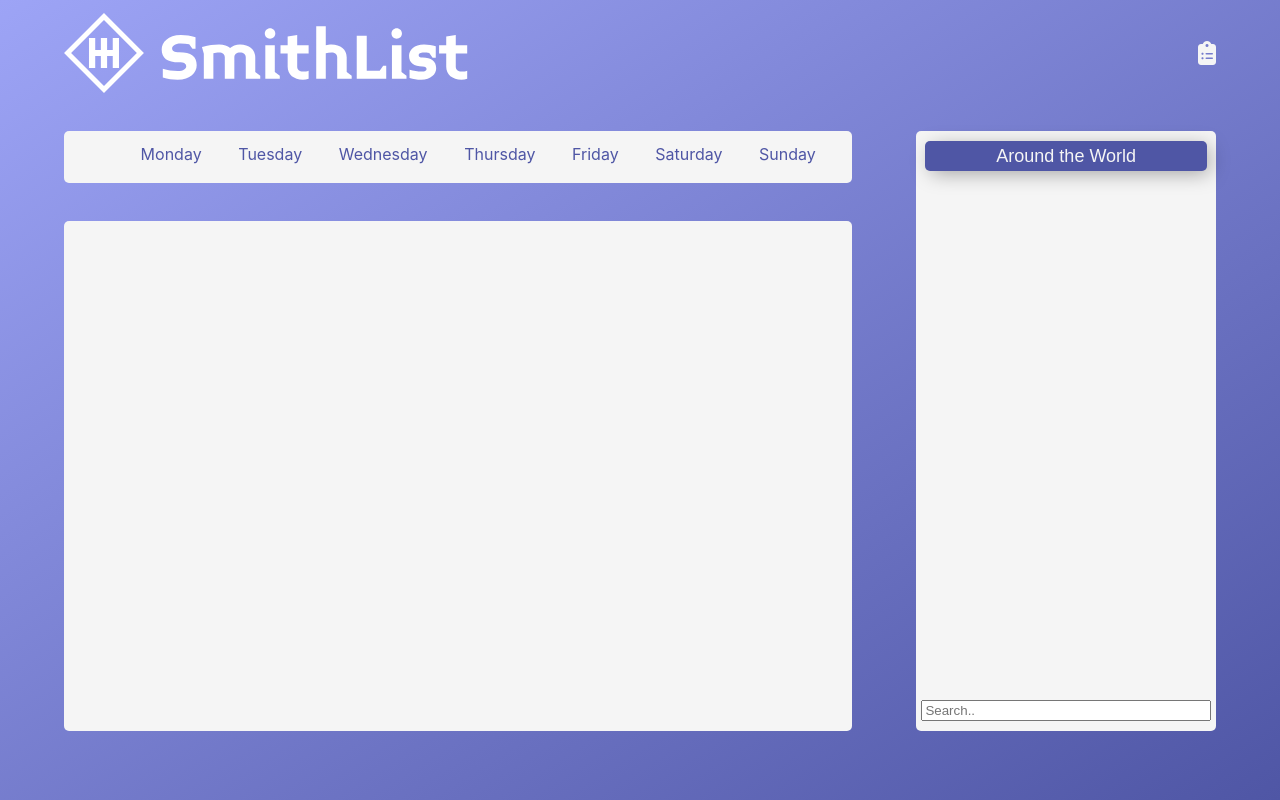
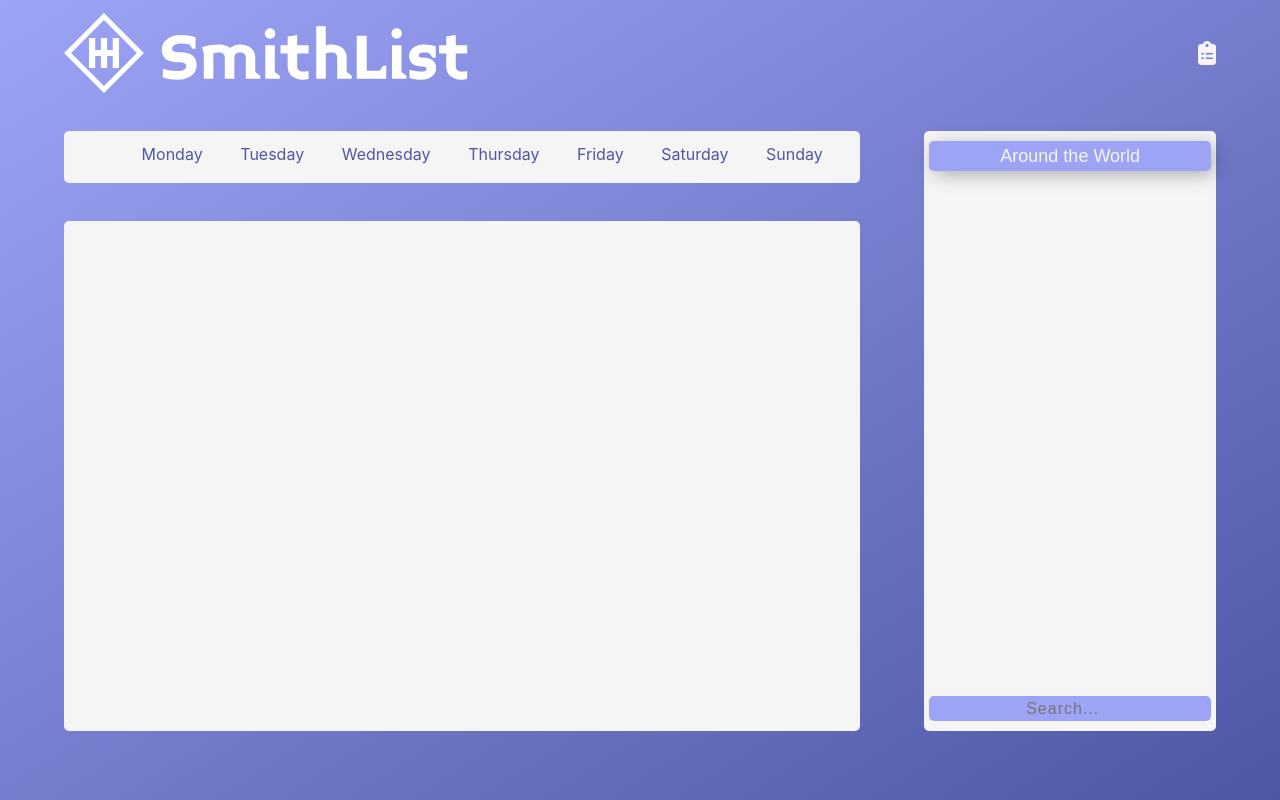
Before and after one commit to HouliHeeler/NewSmithList, a React (Create React App) app: page / in a window 1280 px wide. Built offline with nearby package versions, Linux system fonts and the light colour scheme.

Commit message:
style search bar

```diff
--- a/src/App.css
+++ b/src/App.css
@@ -86,11 +86,11 @@ header {
 select {
     appearance: none;
     outline: 0;
-    background: #4f56a5;
+    background: #9da4f6;
     height: 30px;
     font-size: large;
     color: whitesmoke;
-    border: #4f56a5;
+    border: #9da4f6;
     border-radius: 5px;
     text-align: center;
     box-shadow: 4px 4px 20px -2px rgba(0,0,0,.35);
@@ -102,7 +102,22 @@ select:hover {
     box-shadow: 2px 2px 5px -1px rgba(0,0,0,.35);
    }
 
-select:hover:active {
+select:hover:active h2{
     transform: translateY(10px);
     box-shadow: 0px -1px 2px 0px rgba(0,0,0,.35);
    }
+
+/* Style Search Bar */
+
+input {
+    background-color: #9da4f6;
+    color: whitesmoke;
+    border-style: none;
+    border-radius: 5px;
+    outline: none;
+    letter-spacing: 1px;
+    width: 22vw;
+    height: 25px;
+    text-align: center;
+    font-size: medium;
+}
--- a/src/components/RecipeList.js
+++ b/src/components/RecipeList.js
@@ -6,14 +6,14 @@ export default function RecipeList() {
             <div className="dropdown">
                 <label for="cuisines"></label>
                 <select name="cuisines" id="cuisines" style={{width: "22vw"}}>
-                <option value="AroundtheWorld">Around the World</option>
-                <option value="Indian">Indian</option>
-                <option value="Thai">Thai</option>
-                <option value="Mexican">Mexican</option>
+                    <option value="AroundtheWorld">Around the World</option>
+                    <option value="Indian">Indian</option>
+                    <option value="Thai">Thai</option>
+                    <option value="Mexican">Mexican</option>
                 </select>
             </div>
             <div className="search">
-                <input type="text" placeholder="Search.." style={{width: "22vw"}}></input>
+                <input placeholder="Search..." type="search" required></input>
             </div>
         </div>
     )
```
